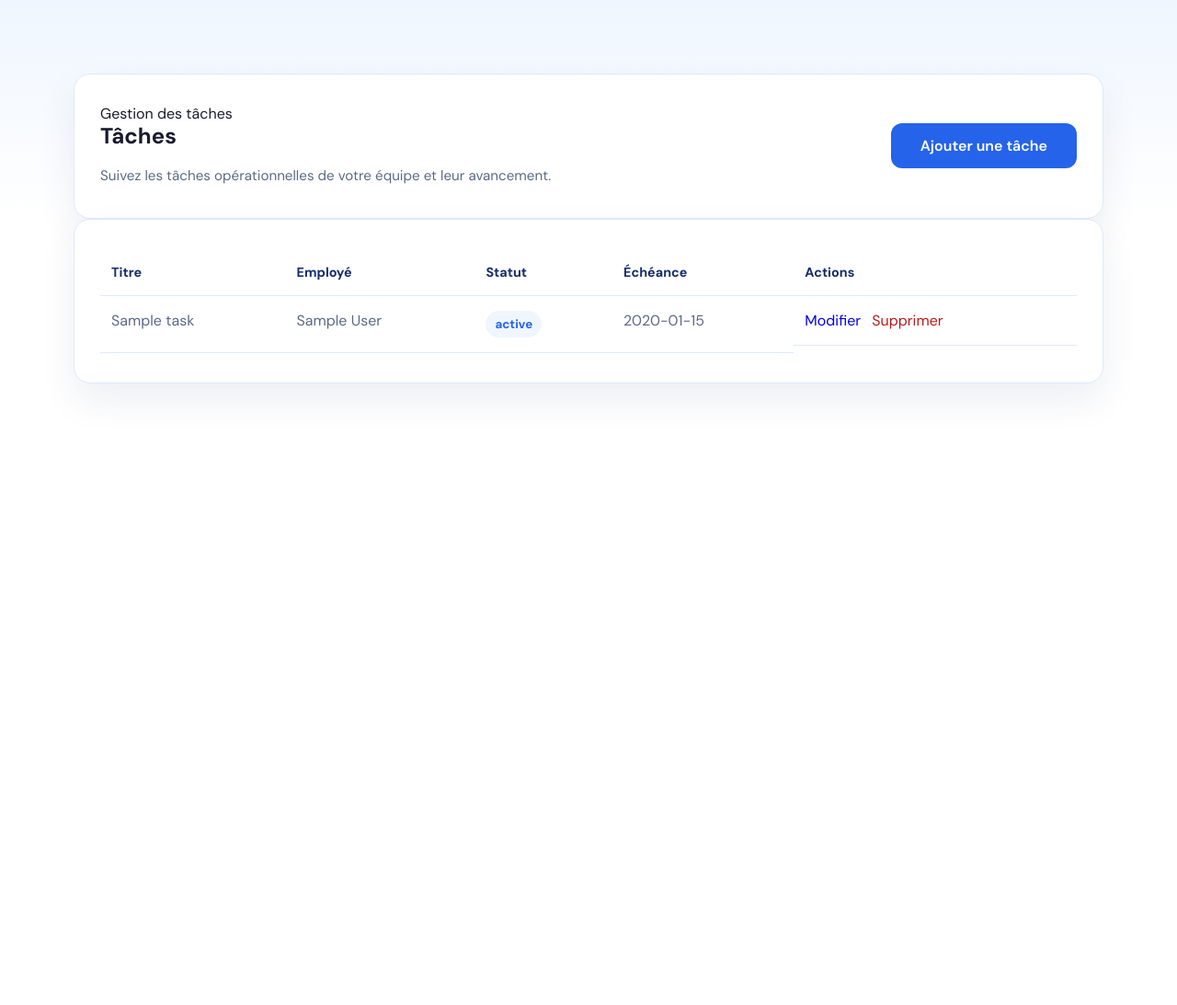
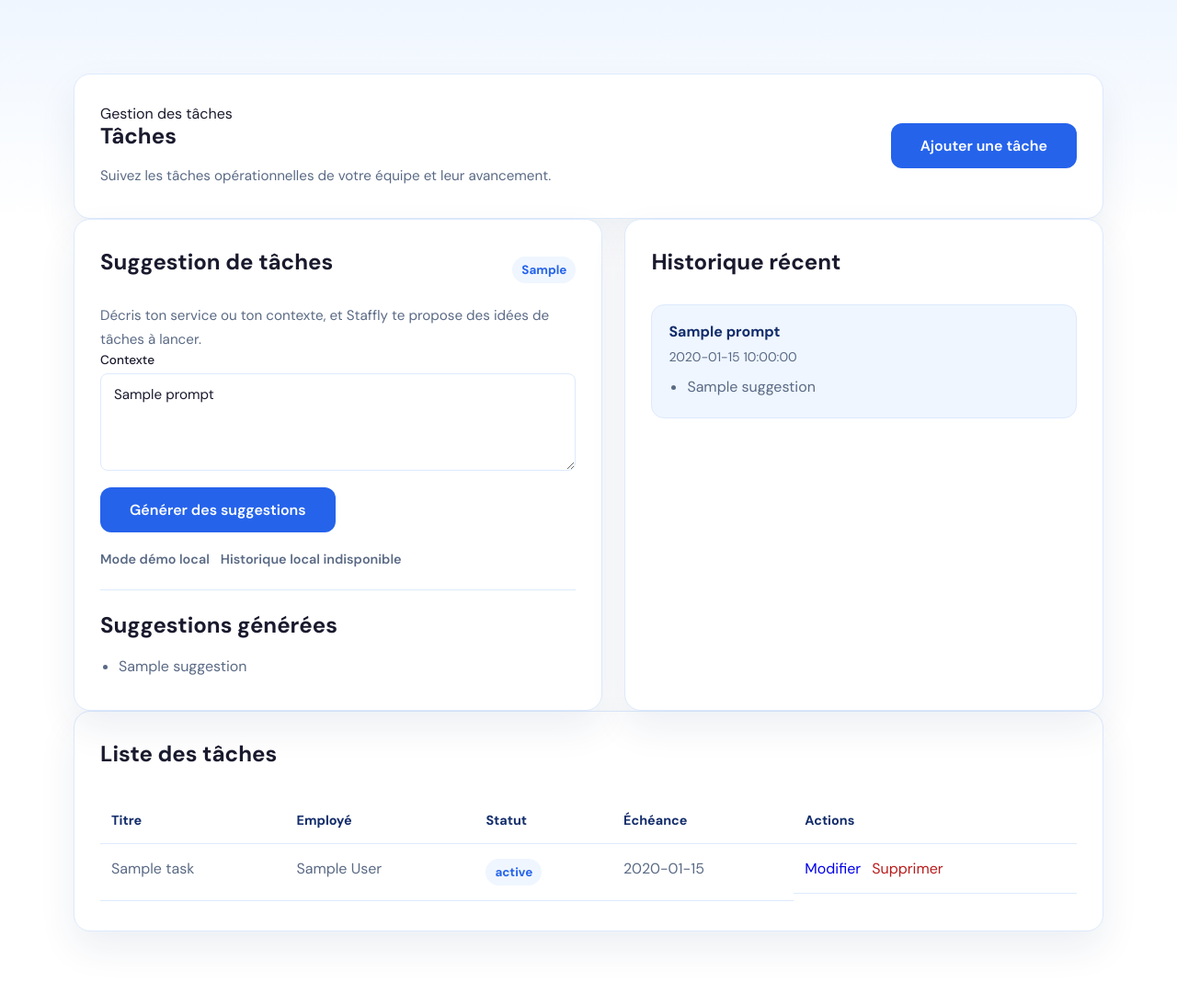
Before and after one commit to tiavinaadr25-ux/flask-staffy, a Flask app: template templates/tasks.html in a window 1280 px wide. Shown: the part 84-1177 px from the top of the page at 92% size. Before the commit the page ends 511 px from the top, so only its background shows below. Run offline with Flask 3, Linux system fonts and the light colour scheme; tables that the repository leaves empty hold one stand-in row (values such as "Sample post"); the template is opened without the code that fills it: values that come from a table or form of the project are taken from there, most other values are stand-ins (such as "Sample title", 1, 10 or a date in 2020).

Commit message:
move task suggestions into tasks page and simplify app scope

```diff
--- a/app.py
+++ b/app.py
@@ -572,6 +572,38 @@ def register_cli_commands(app: Flask) -> None:
 def register_routes(app: Flask) -> None:
     """Register the routes used by the Staffly MVP."""
 
+    def render_tasks_page(
+        manager: Manager,
+        *,
+        prompt: str = "",
+        suggestions: list[str] | None = None,
+        generation_source: str = "",
+        status_code: int = 200,
+    ) -> ResponseReturnValue:
+        """Render the task page with the task list and AI suggestion widgets."""
+        task_list = db.session.scalars(
+            select(Task)
+            .where(Task.manager_id == manager.id)
+            .order_by(Task.created_at.desc())
+        ).all()
+
+        return (
+            render_template(
+                "tasks.html",
+                tasks=task_list,
+                prompt=prompt,
+                suggestions=suggestions or [],
+                generation_source=generation_source,
+                suggestion_history=load_ai_suggestion_history(app, manager),
+                mongo_enabled=bool(app.config.get("MONGO_URI")),
+                hugging_face_enabled=bool(
+                    app.config.get("HUGGING_FACE_API_TOKEN")
+                    and app.config.get("HUGGING_FACE_MODEL_URL")
+                ),
+            ),
+            status_code,
+        )
+
     @app.route("/")
     def home() -> ResponseReturnValue:
         manager_count = (
@@ -694,89 +726,18 @@ def register_routes(app: Flask) -> None:
             .order_by(Task.created_at.desc())
             .limit(5)
         ).all()
-        leave_requests = db.session.scalars(
-            select(LeaveRequest)
-            .where(LeaveRequest.manager_id == manager.id)
-            .order_by(LeaveRequest.created_at.desc())
-            .limit(5)
-        ).all()
 
         return render_template(
             "dashboard.html",
             manager=manager,
             employee_count=len(manager.employees),
             task_count=len(manager.tasks),
-            leave_request_count=len(manager.leave_requests),
             is_workspace_empty=(
                 len(manager.employees) == 0
                 and len(manager.tasks) == 0
-                and len(manager.leave_requests) == 0
             ),
             employees=employees,
             tasks=tasks,
-            leave_requests=leave_requests,
-        )
-
-    @app.route("/ai-suggestions", methods=["GET", "POST"])
-    @login_required
-    def ai_suggestions() -> ResponseReturnValue:
-        manager = get_current_manager()
-        assert manager is not None
-
-        prompt = ""
-        suggestions: list[str] = []
-        generation_source = ""
-        mongo_enabled = bool(app.config.get("MONGO_URI"))
-        hugging_face_enabled = bool(
-            app.config.get("HUGGING_FACE_API_TOKEN")
-            and app.config.get("HUGGING_FACE_MODEL_URL")
-        )
-
-        if request.method == "POST":
-            validate_csrf_token(request.form.get("csrf_token"))
-            prompt = request.form.get("prompt", "").strip()
-
-            if not prompt:
-                flash("Please describe the shift or context first.", "error")
-                return (
-                    render_template(
-                        "ai_suggestions.html",
-                        prompt=prompt,
-                        suggestions=suggestions,
-                        generation_source=generation_source,
-                        suggestion_history=load_ai_suggestion_history(app, manager),
-                        mongo_enabled=mongo_enabled,
-                        hugging_face_enabled=hugging_face_enabled,
-                    ),
-                    400,
-                )
-
-            suggestions, generation_source = generate_ai_task_suggestions(
-                app,
-                manager,
-                prompt,
-            )
-            history_saved = save_ai_suggestion_history(
-                app,
-                manager,
-                prompt,
-                suggestions,
-                generation_source,
-            )
-
-            if history_saved:
-                flash("AI suggestions generated and saved.", "success")
-            else:
-                flash("AI suggestions generated.", "success")
-
-        return render_template(
-            "ai_suggestions.html",
-            prompt=prompt,
-            suggestions=suggestions,
-            generation_source=generation_source,
-            suggestion_history=load_ai_suggestion_history(app, manager),
-            mongo_enabled=mongo_enabled,
-            hugging_face_enabled=hugging_face_enabled,
         )
 
     @app.route("/employees")
@@ -860,18 +821,46 @@ def register_routes(app: Flask) -> None:
         flash("Employee deleted.", "success")
         return redirect(url_for("employees"))
 
-    @app.route("/tasks")
+    @app.route("/tasks", methods=["GET", "POST"])
     @login_required
     def tasks() -> ResponseReturnValue:
         manager = get_current_manager()
         assert manager is not None
 
-        task_list = db.session.scalars(
-            select(Task)
-            .where(Task.manager_id == manager.id)
-            .order_by(Task.created_at.desc())
-        ).all()
-        return render_template("tasks.html", tasks=task_list)
+        if request.method == "POST":
+            validate_csrf_token(request.form.get("csrf_token"))
+            prompt = request.form.get("prompt", "").strip()
+
+            if not prompt:
+                flash("Please describe the shift or context first.", "error")
+                return render_tasks_page(manager, prompt=prompt, status_code=400)
+
+            suggestions, generation_source = generate_ai_task_suggestions(
+                app,
+                manager,
+                prompt,
+            )
+            history_saved = save_ai_suggestion_history(
+                app,
+                manager,
+                prompt,
+                suggestions,
+                generation_source,
+            )
+
+            if history_saved:
+                flash("AI suggestions generated and saved.", "success")
+            else:
+                flash("AI suggestions generated.", "success")
+
+            return render_tasks_page(
+                manager,
+                prompt=prompt,
+                suggestions=suggestions,
+                generation_source=generation_source,
+            )
+
+        return render_tasks_page(manager)
 
     @app.route("/tasks/new", methods=["GET", "POST"])
     @login_required
--- a/templates/base.html
+++ b/templates/base.html
@@ -26,8 +26,6 @@
             <a href="{{ url_for('dashboard') }}">Dashboard</a>
             <a href="{{ url_for('employees') }}">Employés</a>
             <a href="{{ url_for('tasks') }}">Tâches</a>
-            <a href="{{ url_for('leave_requests') }}">Congés</a>
-            <a href="{{ url_for('ai_suggestions') }}">Suggestions IA</a>
           {% else %}
             <a href="{{ url_for('home') }}">Accueil</a>
             <a href="{{ url_for('register') }}">Créer un compte</a>
--- a/templates/home.html
+++ b/templates/home.html
@@ -18,7 +18,7 @@
       </h1>
       <p class="hero-subtitle">
         Staffly est l'outil pensé pour les managers de restaurants.<br />
-        Présences, tâches, notifications et congés.
+        Employés, tâches et suivi opérationnel.
       </p>
       <a href="{{ url_for('register') }}" class="btn-primary">Commencer gratuitement →</a>
     </div>
@@ -55,7 +55,7 @@
           <div class="step-number">3</div>
           <div class="step-body">
             <h3>Lancez le suivi dès aujourd'hui</h3>
-            <p>Commencez à pointer les présences, créez vos premières tâches, activez les notifications. Votre tableau de bord se remplit en temps réel.</p>
+            <p>Créez vos premières tâches, structurez votre équipe et suivez le quotidien depuis un seul espace simple.</p>
           </div>
         </div>
 
--- a/templates/tasks.html
+++ b/templates/tasks.html
@@ -14,7 +14,82 @@
         <a class="btn-primary small-action" href="{{ url_for('task_create') }}">Ajouter une tâche</a>
       </div>
 
+      <div class="ai-layout">
+        <article class="card ai-card">
+          <div class="section-head">
+            <h2>Suggestion de tâches</h2>
+            {% if generation_source %}
+              <span class="badge">{{ generation_source }}</span>
+            {% endif %}
+          </div>
+
+          <p class="page-intro">
+            Décris ton service ou ton contexte, et Staffly te propose des idées de tâches à lancer.
+          </p>
+
+          <form method="POST" class="auth-form">
+            <input type="hidden" name="csrf_token" value="{{ csrf_token }}" />
+
+            <div class="form-group">
+              <label for="prompt">Contexte</label>
+              <textarea
+                id="prompt"
+                name="prompt"
+                rows="4"
+                placeholder="Ex : service du midi complet avec terrasse et deux absences"
+                required
+              >{{ prompt }}</textarea>
+            </div>
+
+            <button class="btn-primary auth-submit" type="submit">Générer des suggestions</button>
+          </form>
+
+          <div class="ai-meta">
+            <span>{% if hugging_face_enabled %}Hugging Face prêt{% else %}Mode démo local{% endif %}</span>
+            <span>{% if mongo_enabled %}Historique MongoDB actif{% else %}Historique local indisponible{% endif %}</span>
+          </div>
+
+          {% if suggestions %}
+            <div class="ai-result-box">
+              <h2>Suggestions générées</h2>
+              <ul class="suggestion-list">
+                {% for suggestion in suggestions %}
+                  <li>{{ suggestion }}</li>
+                {% endfor %}
+              </ul>
+            </div>
+          {% endif %}
+        </article>
+
+        <article class="card ai-card">
+          <div class="section-head">
+            <h2>Historique récent</h2>
+          </div>
+
+          {% if suggestion_history %}
+            <div class="history-list">
+              {% for entry in suggestion_history %}
+                <section class="history-item">
+                  <p class="history-prompt">{{ entry.prompt }}</p>
+                  <p class="history-date">{{ entry.created_at }}</p>
+                  <ul class="suggestion-list compact-list">
+                    {% for suggestion in entry.suggestions %}
+                      <li>{{ suggestion }}</li>
+                    {% endfor %}
+                  </ul>
+                </section>
+              {% endfor %}
+            </div>
+          {% else %}
+            <p class="page-intro">Aucune suggestion enregistrée pour le moment.</p>
+          {% endif %}
+        </article>
+      </div>
+
       <div class="card table-card">
+        <div class="section-head">
+          <h2>Liste des tâches</h2>
+        </div>
         <table>
           <thead>
             <tr>
```
Also changed, not shown: templates/ai_suggestions.html (deleted, +0 -85 lines), tests/test_app.py (+6 -28 lines).
